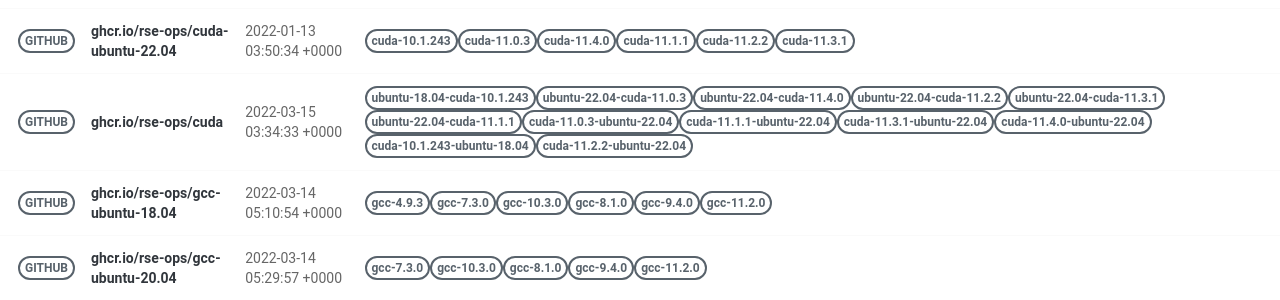
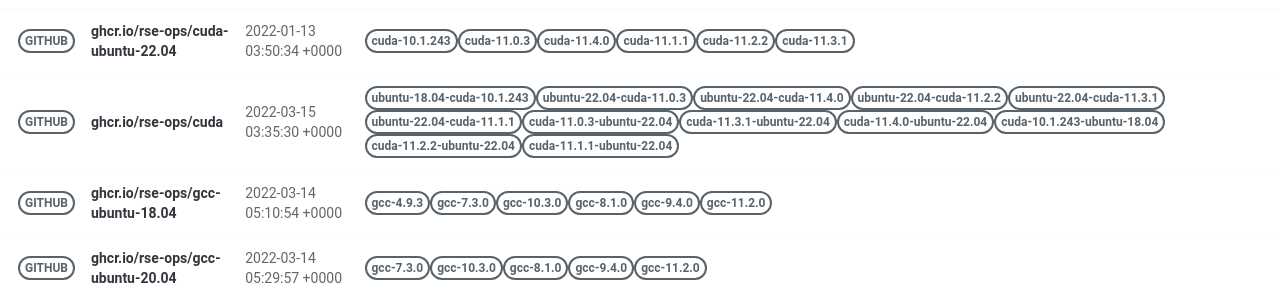
Before and after one commit to rse-ops/docker-images, a Jekyll site: the page built from pages/index.md, in a window 1280 px wide. Shown: the part 421-721 px from the top of the page. Built offline with Jekyll 4.4.1, drawn with Linux system fonts in a browser that asks for light colours; nearby versions of some CDN libraries.

Commit message:
Automated push to update library 2022-03-15

```diff
--- a/_library/ghcr.io-rse-ops-cuda.md
+++ b/_library/ghcr.io-rse-ops-cuda.md
@@ -1,7 +1,7 @@
 ---
 layout: container
 name: ghcr.io/rse-ops/cuda
-updated_at: 2022-03-15 03:34:33.241855
+updated_at: 2022-03-15 03:35:30.576481
 
 
 container_url: https://github.com/orgs/rse-ops/packages/container/package/cuda
```
Also changed, not shown: other parts of _library/ghcr.io-rse-ops-cuda.md (+3 -3 lines).
